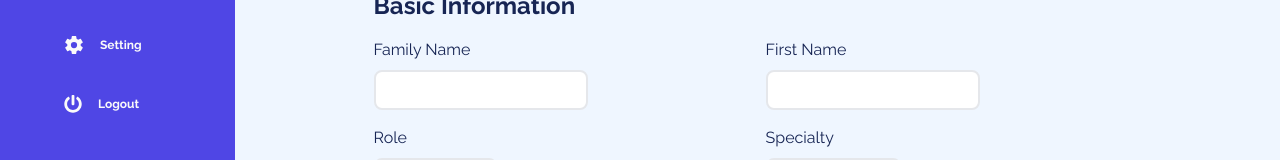
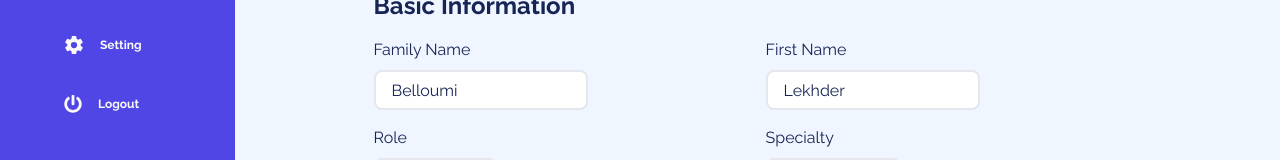
Before and after one commit to op-squad/front, a React (Vite) app: page /settings/profile in a window 1280 px wide. Shown: the part 603-763 px from the top of the page. Built offline with nearby package versions, Linux system fonts and the light colour scheme.

Commit message:
update state management with useReducer (future changes will be done by anas)

```diff
--- a/src/App.tsx
+++ b/src/App.tsx
@@ -12,11 +12,55 @@ import PasswordReset from "@pages/PasswordReset";
 import RegisterDetails from "@pages/RegisterDetails";
 import Register from "@pages/Registration";
 import Settings from "@pages/Settings";
-import { useState } from "react";
+import { useReducer } from "react";
 import { Routes, Route, Navigate } from "react-router-dom";
+import doctorProfile from "@assets/profile/doctorProfile";
+
+const actionTypes = {
+  ENTER_EDIT_MODE: "ENTER_EDIT_MODE",
+  DISCARD_CHANGES: "DISCARD_SETTINGS",
+  SAVE_SETTINGS: "SAVE_SETTINGS",
+  UPDATE_SETTING: "UPDATE_SETTING",
+};
+
+const initialState = {
+  profileSettings: { ...doctorProfile },
+  editMode: false,
+  unsavedChanges: {},
+};
+
+const reducer = (state, action) => {
+  switch (action.type) {
+    case actionTypes.DISCARD_CHANGES:
+      return {
+        ...state,
+        editMode: false,
+        unsavedChanges: {},
+      };
+    case actionTypes.SAVE_SETTINGS:
+      return {
+        ...state,
+        editMode: false,
+        profileSettings: { ...state.profileSettings, ...state.unsavedChanges },
+        unsavedChanges: {},
+      };
+    case actionTypes.UPDATE_SETTING:
+      return {
+        ...state,
+        editMode: true,
+        unsavedChanges: {
+          ...state.unsavedChanges,
+          [action.payload.key]: action.payload.value,
+        },
+      };
+    default:
+      return state;
+  }
+};
 
 export default function App() {
-  const [settingsEditState, setSettingsEditState] = useState(false);
+  const [state, dispatch] = useReducer(reducer, initialState);
+  const context = { state, dispatch };
   return (
     <Routes>
       <Route
@@ -71,8 +115,8 @@ export default function App() {
           path="settings"
           element={
             <Settings
-              toggleEdit={settingsEditState}
-              setToggleEdit={setSettingsEditState}
+              context={context}
+              actions={actionTypes}
             />
           }
         >
@@ -87,15 +131,20 @@ export default function App() {
           ></Route>
           <Route
             path="profile"
-            element={<ProfileSettings editState={settingsEditState} />}
+            element={
+              <ProfileSettings
+                context={context}
+                actions={actionTypes}
+              />
+            }
           ></Route>
           <Route
             path="contact"
-            element={<ContactSettings editState={settingsEditState} />}
+            element={<ContactSettings toggleEdit={state} />}
           ></Route>
           <Route
             path="password"
-            element={<PasswordSettings editState={settingsEditState} />}
+            element={<PasswordSettings toggleEdit={state} />}
           ></Route>
         </Route>
         {/* </Route>  */}
--- /dev/null
+++ b/src/assets/profile/doctorProfile.ts
@@ -0,0 +1,10 @@
+import doctorImg from "./doctor.jpg";
+
+const doctorProfile = {
+  familyName: "Belloumi",
+  firstName: "Lekhder",
+  profilePicture: doctorImg,
+  role: "doctor",
+};
+
+export default doctorProfile;
--- a/src/components/app/Sidebar.tsx
+++ b/src/components/app/Sidebar.tsx
@@ -2,14 +2,14 @@ import Nav from "./Nav";
 import { Link } from "react-router-dom";
 import { FaPowerOff } from "react-icons/fa";
 import { IoSettingsSharp } from "react-icons/io5";
-import doctorImg from "/home/wb21/projects/op-squad/front/src/assets/profile/doctor.jpg";
+import doctorProfile from "../../assets/profile/doctorProfile";
 
 export default function Sidebar() {
   return (
     <div className="flex flex-col items-center bg-indigo-600 text-neutral-50 w-72 2xl:w-80 h-screen justify-between py-16">
       <div className="flex flex-col items-center">
         <img
-          src={doctorImg}
+          src={doctorProfile.profilePicture}
           alt="doctor"
           className="w-2/5 aspect-square object-cover rounded-full"
         />
--- a/src/components/app/settings/ContactSettings.tsx
+++ b/src/components/app/settings/ContactSettings.tsx
@@ -1,5 +1,5 @@
-export default function ContactSettings({ editState }) {
-  console.log(editState);
+export default function ContactSettings({ toggleEdit }) {
+  console.log(toggleEdit);
   return (
     <div className="flex flex-col gap-4">
       <h2 className="text-2xl 2xl:text-2xl font-bold">Contact Info</h2>
--- a/src/components/app/settings/PasswordSettings.tsx
+++ b/src/components/app/settings/PasswordSettings.tsx
@@ -1,5 +1,5 @@
-export default function PasswordSettings(editState) {
-  console.log(editState);
+export default function PasswordSettings(toggleEdit) {
+  console.log(toggleEdit);
   return (
     <div className="flex flex-col gap-4">
       <h2 className="text-2xl 2xl:text-2xl font-bold">Change Password</h2>
--- a/src/components/app/settings/ProfileSettings.tsx
+++ b/src/components/app/settings/ProfileSettings.tsx
@@ -1,18 +1,20 @@
-import { useRef, useState } from "react";
-import doctorImg from "/home/wb21/projects/op-squad/front/src/assets/profile/doctor.jpg";
+import { useRef } from "react";
+// import doctorProfile from "../../../assets/profile/doctorProfile";
 
 const chooseFile = (ref) => {
   ref.current.click();
 };
 
-export default function ProfileSettings(editState) {
-  console.log(editState);
-  const [profileImage, setProfileImage] = useState(doctorImg);
+export default function ProfileSettings({ context, actions }) {
+  const { state, dispatch } = context;
+  const handleUpdateSettings = (key, value) => {
+    dispatch({ type: actions.UPDATE_SETTING, payload: { key, value } });
+  };
 
   const uploadImage = (files: FileList | null) => {
     if (files) {
       if (files[0].size <= 2097152) {
-        setProfileImage(URL.createObjectURL(files[0]));
+        handleUpdateSettings("profilePicture", URL.createObjectURL(files[0]));
       } else {
         alert("this is too big");
       }
@@ -26,7 +28,12 @@ export default function ProfileSettings(editState) {
         <h2 className="text-2xl 2xl:text-2xl font-bold">Profile Picture</h2>
         <div className="flex gap-24 items-center">
           <img
-            src={profileImage}
+            src={
+              state.editMode
+                ? state.unsavedChanges.profilePicture ||
+                  state.profileSettings.profilePicture
+                : state.profileSettings.profilePicture
+            }
             alt="doctor"
             className="w-48 aspect-square object-cover rounded-full"
           />
@@ -35,7 +42,7 @@ export default function ProfileSettings(editState) {
               className="hidden"
               type="file"
               ref={ref}
-              onChange={(e) => uploadImage(e.target.files)}
+              onChange={(e) => console.log(uploadImage(e.target.files))}
             />
             <button
               onClick={() => chooseFile(ref)}
@@ -58,6 +65,15 @@ export default function ProfileSettings(editState) {
               className="rounded-lg h-10 border-solid border-2 px-4 w-max"
               type="text"
               id="family-name"
+              value={
+                state.editMode
+                  ? state.unsavedChanges.familyName ||
+                    state.profileSettings.familyName
+                  : state.profileSettings.familyName
+              }
+              onChange={(e) => {
+                handleUpdateSettings("familyName", e.target.value);
+              }}
             />
           </div>
           <div className="flex flex-col gap-2">
@@ -66,6 +82,15 @@ export default function ProfileSettings(editState) {
               className="rounded-lg h-10 border-solid border-2 px-4 w-max"
               type="text"
               id="first-name"
+              value={
+                state.editMode
+                  ? state.unsavedChanges.firstName ||
+                    state.profileSettings.firstName
+                  : state.profileSettings.firstName
+              }
+              onChange={(e) => {
+                handleUpdateSettings("firstName", e.target.value);
+              }}
             />
           </div>
           <div className="flex flex-col gap-2">
--- a/src/pages/Settings.tsx
+++ b/src/pages/Settings.tsx
@@ -1,7 +1,8 @@
 import { Outlet, NavLink } from "react-router-dom";
 import Sidebar from "../components/app/Sidebar";
 
-export default function Settings({ toggleEdit, setToggleEdit }) {
+export default function Settings({ context, actions }) {
+  const { state, dispatch } = context;
   return (
     <div className="flex overflow-hidden h-screen bg-blue-50">
       <Sidebar />
@@ -46,12 +47,22 @@ export default function Settings({ toggleEdit, setToggleEdit }) {
           <div className="w-[800px] my-20">
             <Outlet />
           </div>
-          <button
-            className="self-end bg-blue-600 text-blue-50 px-8 py-2 rounded-xl text-sm font-semibold"
-            onClick={() => setToggleEdit(!toggleEdit)}
-          >
-            {toggleEdit ? "Edit" : "Save"}
-          </button>
+          {state.editMode && (
+            <div className="flex gap-4 self-end">
+              <button
+                className="border-2 border-red-600 text-red-600 px-8 py-2 rounded-xl text-sm font-semibold"
+                onClick={() => dispatch({ type: actions.DISCARD_CHANGES })}
+              >
+                Discard
+              </button>
+              <button
+                className="bg-blue-600 text-blue-50 px-8 py-2 rounded-xl text-sm font-semibold"
+                onClick={() => dispatch({ type: actions.SAVE_SETTINGS })}
+              >
+                Save
+              </button>
+            </div>
+          )}
         </div>
       </div>
     </div>
```
